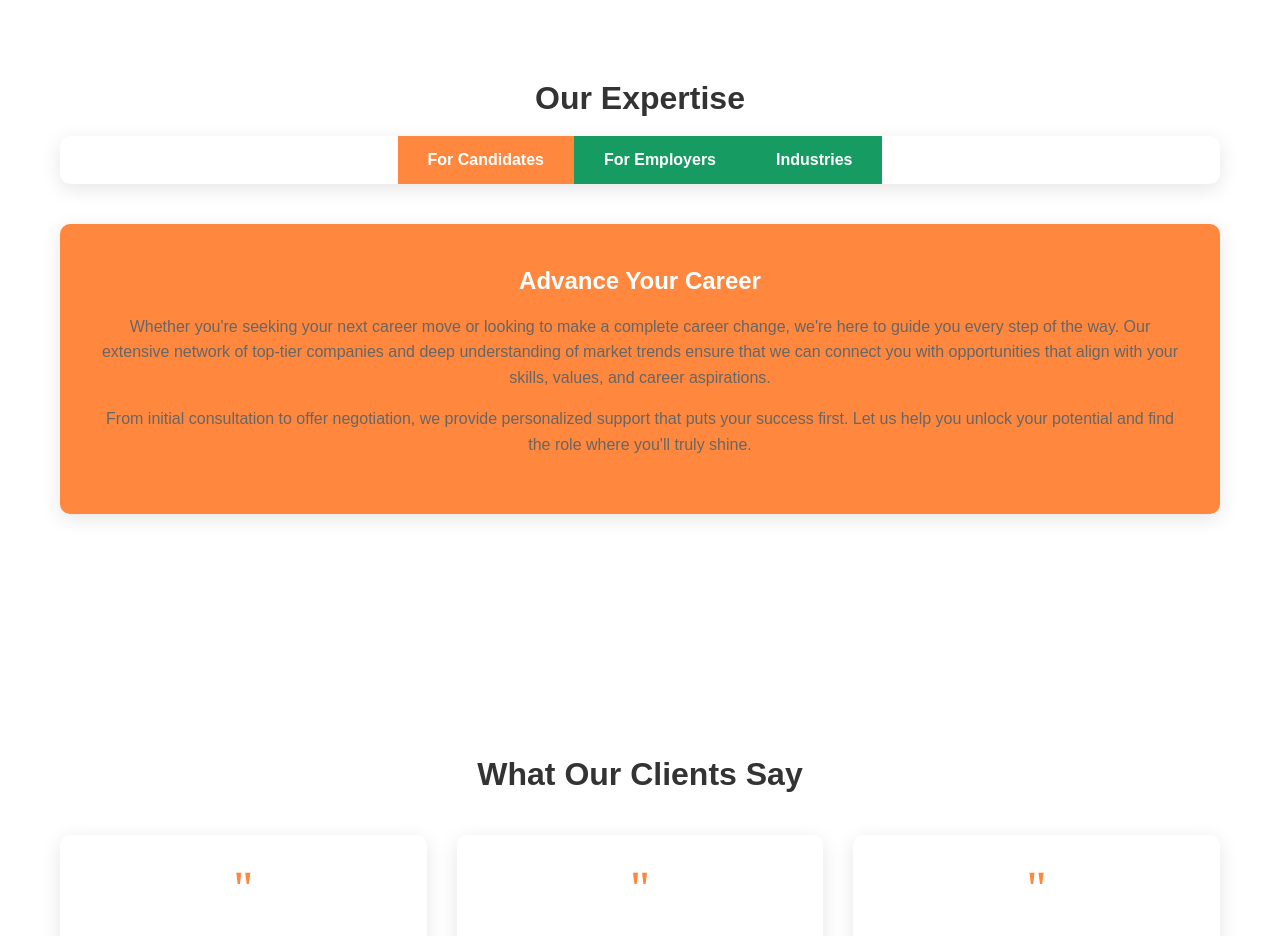
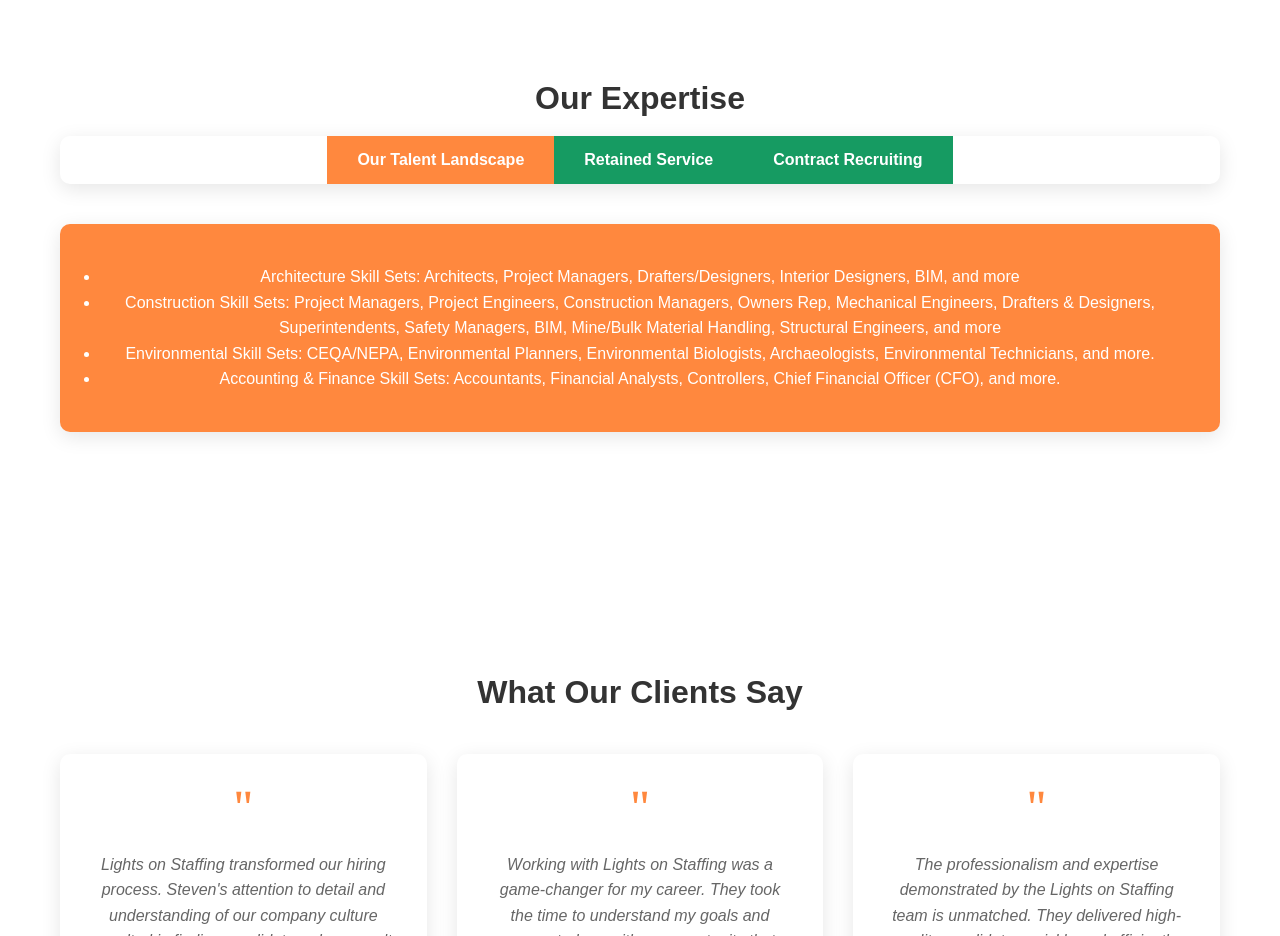
Before and after one commit to goleverageai/lights_on_staffing, a plain HTML site: page index.html in a window 1280 px wide. Shown: the part 1360-2296 px from the top of the page. Drawn offline with Linux system fonts and the light colour scheme.

Commit message:
Update index.html

```diff
--- a/index.html
+++ b/index.html
@@ -93,27 +93,26 @@
                 <div class="tabs-container">
                     <h2>Our Expertise</h2>
                     <div class="tabs">
-                        <button class="tab active" data-tab="candidates">For Candidates</button>
-                        <button class="tab" data-tab="employers">For Employers</button>
-                        <button class="tab" data-tab="industries">Industries</button>
+                         <button class="tab active" data-tab="candidates">Our Talent Landscape</button>
+                        <button class="tab" data-tab="employers">Retained Service</button>
+                        <button class="tab" data-tab="industries">Contract Recruiting</button>
                     </div>
 
                     <div class="tab-content active" id="candidates">
-                        <h3>Advance Your Career</h3>
-                        <p>Whether you're seeking your next career move or looking to make a complete career change, we're here to guide you every step of the way. Our extensive network of top-tier companies and deep understanding of market trends ensure that we can connect you with opportunities that align with your skills, values, and career aspirations.</p>
-                        <p>From initial consultation to offer negotiation, we provide personalized support that puts your success first. Let us help you unlock your potential and find the role where you'll truly shine.</p>
+                        <ul>
+                            <li>Architecture Skill Sets: Architects, Project Managers, Drafters/Designers, Interior Designers, BIM, and more</li>
+                            <li>Construction Skill Sets: Project Managers, Project Engineers, Construction Managers, Owners Rep, Mechanical Engineers, Drafters & Designers, Superintendents, Safety Managers, BIM, Mine/Bulk Material Handling, Structural Engineers, and more</li>
+                            <li>Environmental Skill Sets: CEQA/NEPA, Environmental Planners, Environmental Biologists, Archaeologists, Environmental Technicians, and more. </li>
+                            <li>Accounting & Finance Skill Sets: Accountants, Financial Analysts, Controllers, Chief Financial Officer (CFO), and more.</li>
+                        </ul>
                     </div>
 
                     <div class="tab-content" id="employers">
-                        <h3>Build Your Dream Team</h3>
-                        <p>Finding the right talent is crucial to your business success. We partner with forward-thinking companies to identify, attract, and secure exceptional candidates who will drive your organization forward. Our rigorous screening process and deep industry knowledge ensure that every candidate we present is not just qualified, but the right cultural fit for your team.</p>
-                        <p>From executive searches to volume recruitment, we have the expertise and resources to meet your staffing needs efficiently and effectively.</p>
+                        <p>Its a partnership. We work hand-in-hand with our clients from the outset of the recruitment process, beginning with an in-depth analysis of your organization's unique needs, company culture, and business goals. Need 8 to 40 hours of support - try this. Customized and the cheapest option around. Not ready to commit to a full time recruiter try this.</p>
                     </div>
 
                     <div class="tab-content" id="industries">
-                        <h3>Specialized Industry Focus</h3>
-                        <p>Our team brings deep expertise across multiple industries, allowing us to understand the unique challenges and opportunities within each sector. We specialize in technology, healthcare, finance, manufacturing, and professional services, with a proven track record of successful placements at all levels.</p>
-                        <p>This industry-specific knowledge enables us to provide valuable insights and guidance that goes beyond traditional recruitment, helping both candidates and clients make informed decisions about their future.</p>
+                        <p>If you prefer a contingency approach. Have a once off Requirement or want to "Try before you buy", this is a good way to consider. It's the old school approach - you only pay when we find the candidate. </p>
                     </div>
                 </div>
             </div>
```
